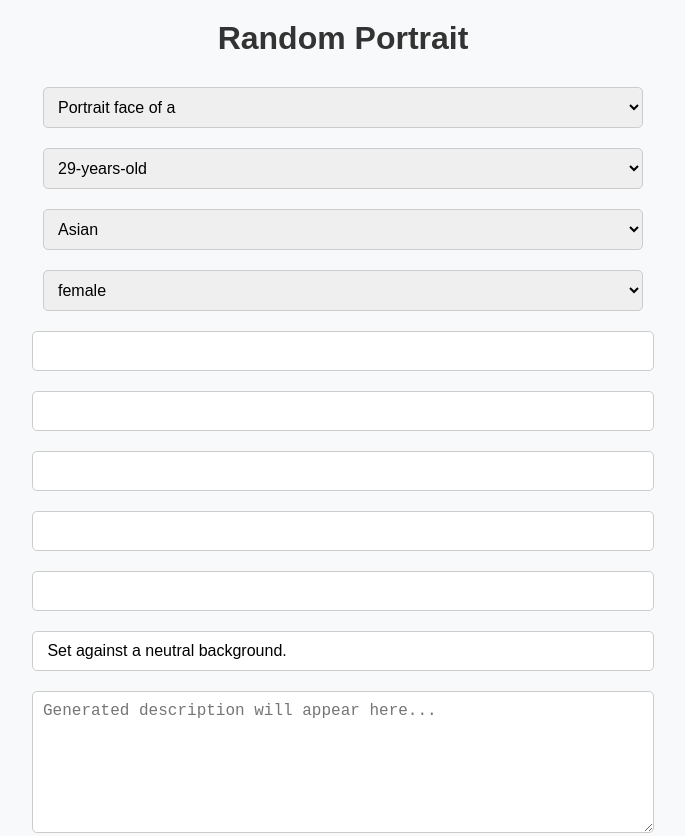
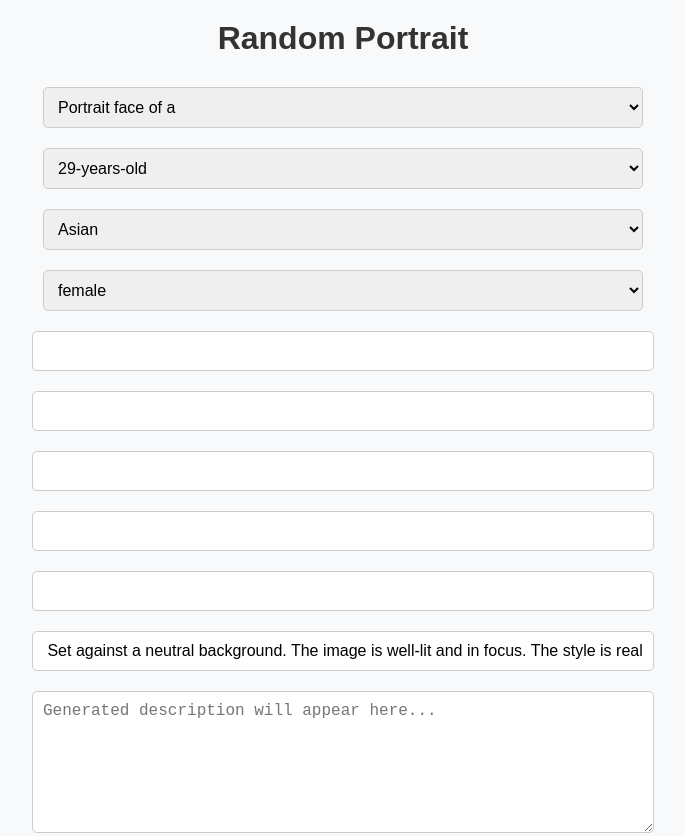
Before and after one commit to pnakapat/pnakapat.github.io, a plain HTML site: page femalemkr.html in a window 1280 px wide. Shown: the top 836 px of the page, without its empty margins (297-982 px from the left). Drawn offline with Linux system fonts and the light colour scheme.

Commit message:
Update femalemkr.html

```diff
--- a/femalemkr.html
+++ b/femalemkr.html
@@ -96,7 +96,7 @@
     <input id="faceShape" type="text" readonly>
     <input id="skinColor" type="text" readonly>
     <input id="bodyType" type="text" readonly>
-    <input id="backgroundText" type="text" value=" Set against a neutral background." readonly>
+    <input id="backgroundText" type="text" value=" Set against a neutral background. The image is well-lit and in focus. The style is realistic and resembles a professional headshot." readonly>
 
     <!-- Editable Text Area for Generated Output -->
     <textarea id="finalTextArea" placeholder="Generated description will appear here..."></textarea>
```
